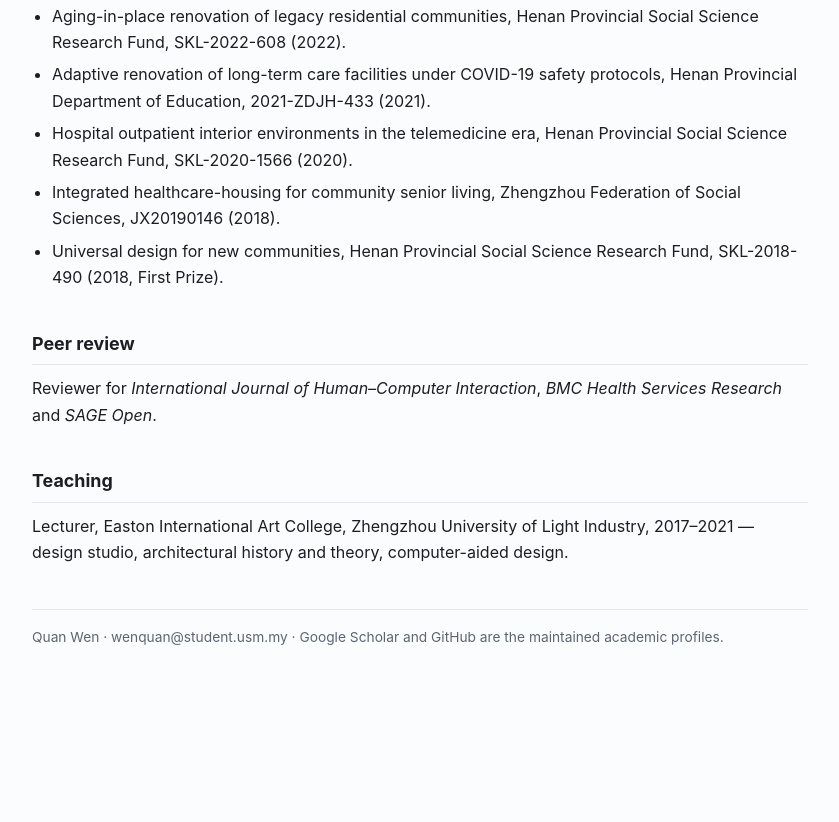
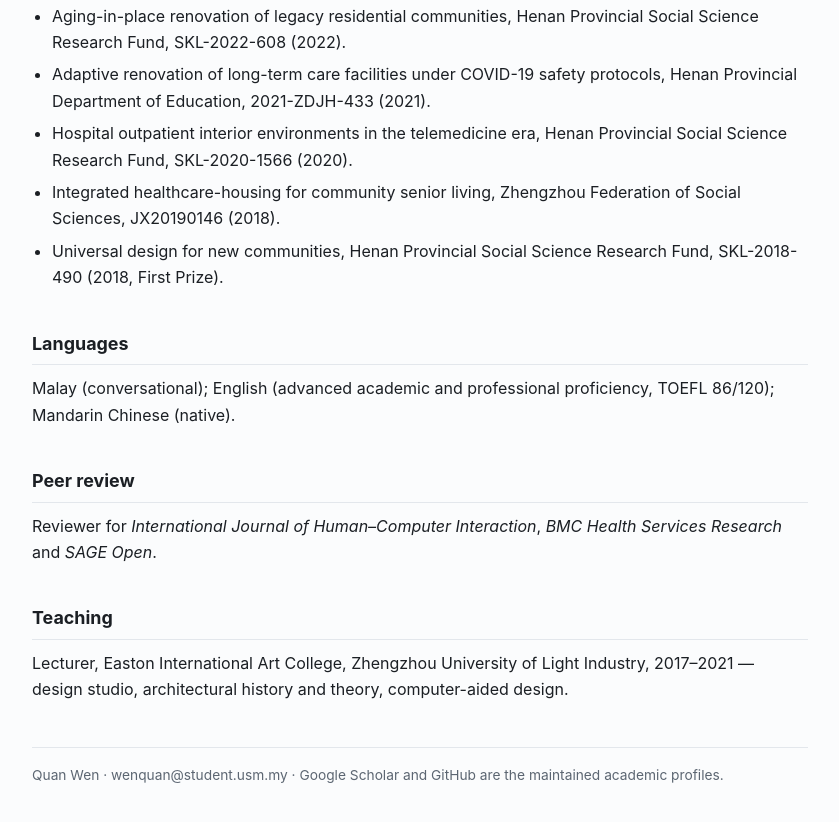
Before and after one commit to WENQUAN0816/schoolar-site, a plain HTML site: page index.html in a window 1280 px wide. Shown: the part 3241-4063 px from the top of the page, without its empty margins (220-1059 px from the left). Before the commit the page ends 3962 px from the top, so only its background shows below. Drawn offline with Linux system fonts and the light colour scheme.

Commit message:
Reorder languages: Malay, English (TOEFL 86), Mandarin native

```diff
--- a/index.html
+++ b/index.html
@@ -113,6 +113,9 @@
   <li>Universal design for new communities, Henan Provincial Social Science Research Fund, SKL-2018-490 (2018, First Prize).</li>
 </ul>
 
+<h2>Languages</h2>
+<p>Malay (conversational); English (advanced academic and professional proficiency, TOEFL 86/120); Mandarin Chinese (native).</p>
+
 <h2>Peer review</h2>
 <p>Reviewer for <em>International Journal of Human&ndash;Computer Interaction</em>, <em>BMC Health Services Research</em> and <em>SAGE Open</em>.</p>
 
```
Also changed, not shown: 1 other file.
